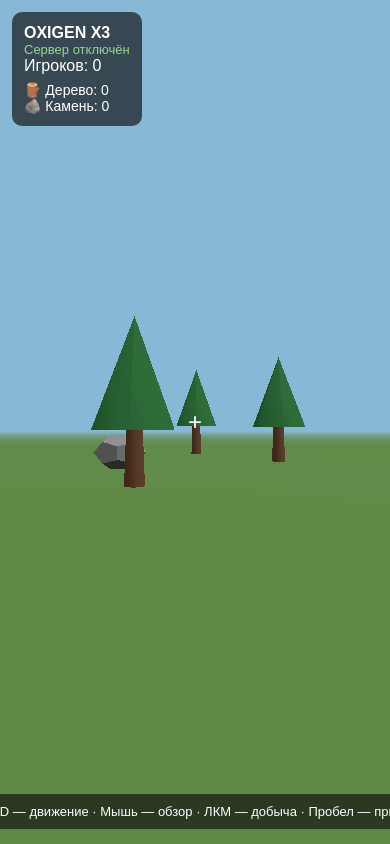
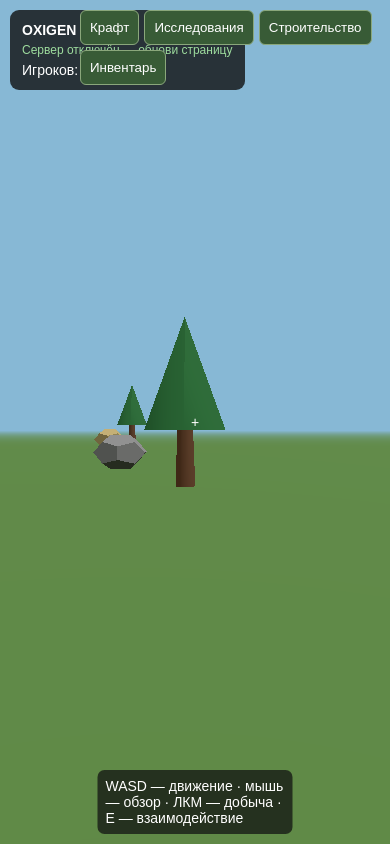
Before and after one commit to Laros11/Oxigen, a plain HTML site: page frontend/index.html in a window 390 px wide. Drawn offline with nearby package versions, Linux system fonts and the light colour scheme; animation ran at ten frames a second.

Commit message:
Update index.html

```diff
--- a/frontend/index.html
+++ b/frontend/index.html
@@ -3,257 +3,220 @@
 <html lang="ru">
 <head>
 <meta charset="UTF-8">
-<meta name="viewport" content="width=device-width, initial-scale=1.0, maximum-scale=1.0, user-scalable=no">
+<meta name="viewport" content="width=device-width,initial-scale=1,maximum-scale=1,user-scalable=no">
 <title>Oxigen X3</title>
 <style>
-*{box-sizing:border-box}
-body{margin:0;overflow:hidden;background:#111;color:white;font-family:Arial}
-canvas{display:block}
-#hud{position:fixed;top:12px;left:12px;z-index:5;background:#111a;padding:12px;border-radius:10px}
-#status{color:#8fda91;font-size:13px}
-#resources{margin-top:7px;font-size:14px}
-#help{position:fixed;bottom:15px;left:50%;transform:translateX(-50%);background:#111a;padding:10px;border-radius:8px;font-size:13px;text-align:center;white-space:nowrap}
-#crosshair{position:fixed;left:50%;top:50%;transform:translate(-50%,-50%);font-size:24px;pointer-events:none}
-#mobile{display:none;position:fixed;inset:0;z-index:4;pointer-events:none}
-.control{position:absolute;pointer-events:auto;border:2px solid #ffffff80;background:#1119;color:white;border-radius:50%;width:65px;height:65px;font-size:13px}
-#jump{right:25px;bottom:35px}
-#hit{right:100px;bottom:110px}
-#stick{left:25px;bottom:35px;width:120px;height:120px;border-radius:50%;border:2px solid #ffffff70;background:#1116;pointer-events:auto}
-#knob{position:absolute;left:35px;top:35px;width:46px;height:46px;border-radius:50%;background:#ffffff80}
+*{box-sizing:border-box}body{margin:0;overflow:hidden;background:#111;color:white;font:14px Arial}
+canvas{display:block}button{background:#385b36;color:white;border:1px solid #8aa77b;padding:9px;border-radius:6px;cursor:pointer}
+#hud{position:fixed;top:10px;left:10px;background:#111c;padding:12px;border-radius:9px;z-index:3;min-width:190px}
+#status{color:#9edc9e;font-size:12px;margin:5px 0}
+#menu{position:fixed;right:10px;top:10px;z-index:4;display:flex;gap:5px;flex-wrap:wrap;max-width:300px}
+#panel{display:none;position:fixed;z-index:5;top:50%;left:50%;transform:translate(-50%,-50%);width:min(420px,94vw);max-height:80vh;overflow:auto;background:#17231fee;border:1px solid #829b78;border-radius:12px;padding:16px}
+#panel h2{margin-top:0}#items{display:grid;gap:8px}
+.entry{display:flex;justify-content:space-between;align-items:center;gap:8px;background:#ffffff12;padding:9px;border-radius:7px}
+#cross{position:fixed;top:50%;left:50%;transform:translate(-50%,-50%);pointer-events:none}
+#hint{position:fixed;bottom:10px;left:50%;transform:translateX(-50%);background:#111b;padding:8px;border-radius:7px}
 </style>
 </head>
 <body>
 <div id="hud">
-  <b>OXIGEN X3</b>
-  <div id="status">Подключение...</div>
-  <div id="players">Игроков: 0</div>
-  <div id="resources">🪵 Дерево: 0<br>🪨 Камень: 0</div>
+<b>OXIGEN X3</b>
+<div id="status">Подключение к серверу...</div>
+<div id="players">Игроков: 0</div>
+<div id="resources"></div>
 </div>
-<div id="crosshair">+</div>
-<div id="help">WASD — движение · Мышь — обзор · ЛКМ — добыча · Пробел — прыжок</div>
-<div id="mobile">
-  <div id="stick"><div id="knob"></div></div>
-  <button class="control" id="jump">ПРЫЖОК</button>
-  <button class="control" id="hit">УДАР</button>
+<div id="menu">
+<button onclick="openPanel('craft')">Крафт</button>
+<button onclick="openPanel('research')">Исследования</button>
+<button onclick="openPanel('build')">Строительство</button>
+<button onclick="openPanel('inventory')">Инвентарь</button>
 </div>
+<div id="panel"><button style="float:right" onclick="closePanel()">Закрыть</button><h2 id="panelTitle"></h2><div id="items"></div></div>
+<div id="cross">+</div>
+<div id="hint">WASD — движение · мышь — обзор · ЛКМ — добыча · E — взаимодействие</div>
 
 <script type="module">
 import * as THREE from 'https://cdn.jsdelivr.net/npm/three@0.160.0/build/three.module.js';
 
-const scene = new THREE.Scene();
-scene.background = new THREE.Color(0x87b8d5);
-scene.fog = new THREE.Fog(0x87b8d5, 35, 110);
-
-const camera = new THREE.PerspectiveCamera(75, innerWidth/innerHeight, 0.1, 200);
+const scene=new THREE.Scene();
+scene.background=new THREE.Color(0x87b8d5);
+scene.fog=new THREE.Fog(0x87b8d5,35,120);
+const camera=new THREE.PerspectiveCamera(75,innerWidth/innerHeight,.1,300);
 camera.position.set(0,1.7,5);
-
-const renderer = new THREE.WebGLRenderer({antialias:false});
+const renderer=new THREE.WebGLRenderer({antialias:false});
 renderer.setSize(innerWidth,innerHeight);
 renderer.setPixelRatio(Math.min(devicePixelRatio,1.5));
 document.body.appendChild(renderer.domElement);
+scene.add(new THREE.HemisphereLight(0xffffff,0x52613a,2));
+const sun=new THREE.DirectionalLight(0xffffff,2);sun.position.set(20,40,10);scene.add(sun);
+const ground=new THREE.Mesh(new THREE.PlaneGeometry(200,200),new THREE.MeshStandardMaterial({color:0x557d3d}));
+ground.rotation.x=-Math.PI/2;ground.position.y=-.05;scene.add(ground);
 
-scene.add(new THREE.HemisphereLight(0xffffff,0x52613a,2));
-const sun = new THREE.DirectionalLight(0xffffff,2);
-sun.position.set(20,40,10);
-scene.add(sun);
+let ws,playerId=null,inventory={},research=[];
+const status=document.getElementById('status');
+function send(data){if(ws&&ws.readyState===WebSocket.OPEN)ws.send(JSON.stringify(data));else alert('Нет соединения с сервером');}
+function connect(){
+ ws=new WebSocket('wss://oxigen.onrender.com/ws');
+ ws.onopen=()=>{status.textContent='Сервер подключён';send({type:'join',nickname:'Survivor'});};
+ ws.onmessage=e=>{
+  const d=JSON.parse(e.data);
+  if(d.type==='welcome'){playerId=d.player_id;}
+  if(d.type==='joined'){playerId=d.player_id;inventory=d.inventory||{};research=d.research||[];renderInventory();(d.buildings||[]).forEach(addBuilding);}
+  if(d.type==='inventory'){inventory=d.inventory||{};renderInventory();if(d.message)notify(d.message);}
+  if(d.type==='research'){research=d.research||[];inventory=d.inventory||{};renderInventory();notify(d.message);}
+  if(d.type==='players'){document.getElementById('players').textContent='Игроков: '+d.players.length;}
+  if(d.type==='building_added')addBuilding(d.building);
+  if(d.type==='building_updated')updateBuilding(d.building);
+  if(d.type==='building_removed')removeBuilding(d.id);
+  if(d.type==='error')notify(d.message);
+ };
+ ws.onclose=()=>status.textContent='Сервер отключён — обнови страницу';
+ ws.onerror=()=>status.textContent='Ошибка подключения';
+}
+connect();
 
-const ground = new THREE.Mesh(
-  new THREE.PlaneGeometry(200,200),
-  new THREE.MeshStandardMaterial({color:0x557d3d})
-);
-ground.rotation.x=-Math.PI/2;
-ground.position.y=-0.05;
-scene.add(ground);
+function renderInventory(){
+ const names={wood:'Дерево',stone:'Камень',metal_ore:'Металл',sulfur_ore:'Сера',scrap:'Скрап',workbench:'Верстак',hatchet:'Топор',pickaxe:'Кирка',spear:'Копьё',bow:'Лук',arrows:'Стрелы'};
+ document.getElementById('resources').innerHTML=Object.entries(names).map(([k,n])=>`${n}: ${inventory[k]||0}`).join('<br>');
+}
+function notify(s){status.textContent=s;setTimeout(()=>{if(status.textContent===s)status.textContent='Сервер подключён';},2500);}
 
-const objects=[];
-const materialTree=new THREE.MeshStandardMaterial({color:0x68442b});
-const materialLeaves=new THREE.MeshStandardMaterial({color:0x286b35});
-const materialStone=new THREE.MeshStandardMaterial({color:0x858585});
+const recipes=[
+ ['workbench','Верстак I уровня','300 дерева, 100 камня, 50 скрапа'],
+ ['hatchet','Топор','100 дерева, 50 камня'],
+ ['pickaxe','Кирка','100 дерева, 80 камня'],
+ ['spear','Копьё','150 дерева, 50 камня — нужен чертёж'],
+ ['bow','Лук','200 дерева, 30 скрапа — нужен чертёж']
+];
+const structures=[
+ ['foundation','Фундамент — 100 дерева'],
+ ['wall','Стена — 75 дерева'],
+ ['door','Дверь — 90 дерева'],
+ ['window','Оконная стена — 85 дерева'],
+ ['roof','Крыша — 75 дерева']
+];
+function openPanel(type){
+ const panel=document.getElementById('panel'),items=document.getElementById('items');
+ panel.style.display='block';items.innerHTML='';
+ const add=(name,description,action,label='Создать')=>{
+  const row=document.createElement('div');row.className='entry';
+  const span=document.createElement('span');span.textContent=name+' — '+description;
+  const btn=document.createElement('button');btn.textContent=label;btn.onclick=action;
+  row.append(span,btn);items.append(row);
+ };
+ if(type==='craft'){
+  document.getElementById('panelTitle').textContent='Крафт';
+  recipes.forEach(([id,n,c])=>add(n,c,()=>send({type:'craft',item:id})));
+ }else if(type==='research'){
+  document.getElementById('panelTitle').textContent='Исследования — 40 скрапа';
+  recipes.filter(x=>['spear','bow'].includes(x[0])).forEach(([id,n])=>{
+   add(n,research.includes(id)?'Изучено':'Чертёж',()=>send({type:'research',item:id}),research.includes(id)?'Изучено':'Изучить');
+  });
+ }else if(type==='build'){
+  document.getElementById('panelTitle').textContent='Строительство — выбери деталь, затем кликни по земле';
+  structures.forEach(([id,n])=>add(n,'Разместить',()=>{selectedBuild=id;notify('Выбрано: '+n+' — нажми ЛКМ по земле');closePanel();},'Выбрать'));
+  add('Улучшение','Камень: 100 / металл: 150',()=>{const b=nearestOwnedBuilding();if(b)send({type:'upgrade',id:b.id});else notify('Рядом нет твоих построек');},'Улучшить');
+  add('Демонтаж','Убрать свою постройку',()=>{const b=nearestOwnedBuilding();if(b)send({type:'demolish',id:b.id});else notify('Рядом нет твоих построек');},'Убрать');
+ }else{
+  document.getElementById('panelTitle').textContent='Инвентарь';
+  Object.entries(inventory).forEach(([k,v])=>add(k,String(v),()=>{},''));
+ }
+}
+function closePanel(){document.getElementById('panel').style.display='none';}
+window.openPanel=openPanel;window.closePanel=closePanel;
 
-function createTree(x,z){
-  const group=new THREE.Group();
-  const trunk=new THREE.Mesh(new THREE.CylinderGeometry(.22,.3,2,6),materialTree);
-  trunk.position.y=1;
-  group.add(trunk);
-  const leaves=new THREE.Mesh(new THREE.ConeGeometry(1.2,3,6),materialLeaves);
-  leaves.position.y=3;
-  group.add(leaves);
-  group.position.set(x,0,z);
-  scene.add(group);
-  objects.push({mesh:group,type:'wood',amount:30,hits:0});
+const buildingMeshes=new Map();
+const buildMaterials=[0x85613b,0x888888,0x65747a];
+function makeBuilding(b){
+ const g=new THREE.Group();let mesh;
+ const mat=new THREE.MeshStandardMaterial({color:buildMaterials[Math.max(0,Math.min(2,b.level-1))]});
+ if(b.kind==='foundation')mesh=new THREE.Mesh(new THREE.BoxGeometry(3,.35,3),mat);
+ else if(b.kind==='wall')mesh=new THREE.Mesh(new THREE.BoxGeometry(3,2.5,.25),mat);
+ else if(b.kind==='door'){
+  const left=new THREE.Mesh(new THREE.BoxGeometry(.25,2.5,.25),mat);
+  const right=left.clone();right.position.x=1.35;g.add(left,right);
+  mesh=new THREE.Mesh(new THREE.BoxGeometry(2.5,.25,.25),mat);mesh.position.y=1.15;
+ }else if(b.kind==='window'){
+  const a=new THREE.Mesh(new THREE.BoxGeometry(3, .7,.25),mat);a.position.y=.9;
+  const c=a.clone();c.position.y=-.9;g.add(a,c);
+  const side=new THREE.Mesh(new THREE.BoxGeometry(.25,1.1,.25),mat);side.position.x=-1.35;
+  const side2=side.clone();side2.position.x=1.35;g.add(side,side2);
+ }else mesh=new THREE.Mesh(new THREE.BoxGeometry(3,.2,3),mat);
+ if(mesh)g.add(mesh);
+ g.position.set(b.x,b.y,b.z);g.rotation.y=b.rotation||0;scene.add(g);
+ buildingMeshes.set(b.id,{group:g,data:b});
 }
+function addBuilding(b){if(!buildingMeshes.has(b.id))makeBuilding(b);}
+function updateBuilding(b){removeBuilding(b.id);makeBuilding(b);}
+function removeBuilding(id){const b=buildingMeshes.get(id);if(b){scene.remove(b.group);buildingMeshes.delete(id);}}
+function nearestOwnedBuilding(){
+ let best=null,dist=5;
+ for(const b of buildingMeshes.values()){
+  if(b.data.owner_id!==playerId)continue;
+  const d=camera.position.distanceTo(b.group.position);
+  if(d<dist){dist=d;best=b.data;}
+ }
+ return best;
+}
+let selectedBuild=null;
+const keys={};let yaw=0,pitch=0,velocityY=0,onGround=true;
+document.addEventListener('keydown',e=>{keys[e.code]=true;if(e.code==='Space'&&onGround){velocityY=7;onGround=false;}});
+document.addEventListener('keyup',e=>keys[e.code]=false);
+renderer.domElement.addEventListener('click',()=>{if(!('ontouchstart'in window)&&document.getElementById('panel').style.display!=='block')renderer.domElement.requestPointerLock();});
+document.addEventListener('mousemove',e=>{if(document.pointerLockElement===renderer.domElement){yaw-=e.movementX*.002;pitch=Math.max(-1.4,Math.min(1.4,pitch-e.movementY*.002));}});
 
-function createStone(x,z){
-  const mesh=new THREE.Mesh(new THREE.DodecahedronGeometry(.8,0),materialStone);
-  mesh.position.set(x,.65,z);
-  mesh.scale.set(1.2,.8,1);
-  scene.add(mesh);
-  objects.push({mesh,type:'stone',amount:20,hits:0});
+const nodes=[];
+function node(type,x,z){
+ const group=new THREE.Group();let mesh;
+ if(type==='wood'){
+  const trunk=new THREE.Mesh(new THREE.CylinderGeometry(.22,.3,2,6),new THREE.MeshStandardMaterial({color:0x68442b}));trunk.position.y=1;group.add(trunk);
+  const leaves=new THREE.Mesh(new THREE.ConeGeometry(1.2,3,6),new THREE.MeshStandardMaterial({color:0x286b35}));leaves.position.y=3;group.add(leaves);
+ }else{
+  mesh=new THREE.Mesh(new THREE.DodecahedronGeometry(.8),new THREE.MeshStandardMaterial({color:type==='scrap'?0xb6a36b:0x858585}));
+  mesh.position.y=.65;mesh.scale.set(1.2,.8,1);group.add(mesh);
+ }
+ group.position.set(x,0,z);scene.add(group);nodes.push({group,type,hits:0,phase:Math.random()*6});
 }
+for(let i=0;i<55;i++){let x=(Math.random()-.5)*75,z=(Math.random()-.5)*75;if(Math.abs(x)<5&&Math.abs(z)<5)continue;node(Math.random()>.55?'wood':Math.random()>.5?'stone':'scrap',x,z);}
 
-for(let i=0;i<45;i++){
-  const x=(Math.random()-.5)*75;
-  const z=(Math.random()-.5)*75;
-  if(Math.abs(x)<5 && Math.abs(z)<5) continue;
-  if(Math.random()>.35) createTree(x,z);
-  else createStone(x,z);
+function harvest(){
+ const ray=new THREE.Raycaster();const dir=new THREE.Vector3();camera.getWorldDirection(dir);ray.set(camera.position,dir);
+ const hits=ray.intersectObjects(nodes.flatMap(n=>n.group.children),true);if(!hits.length)return;
+ const found=nodes.find(n=>n.group===hits[0].object.parent||n.group.children.includes(hits[0].object));if(!found)return;
+ found.hits++;found.group.rotation.z+=(Math.random()-.5)*.05;
+ if(found.hits>=4){
+  send({type:'harvest',resource:found.type,amount:10});
+  scene.remove(found.group);nodes.splice(nodes.indexOf(found),1);
+  notify('Ресурс отправлен на сервер');
+ }
 }
-
-const keys={};
-let yaw=0,pitch=0,velocityY=0,onGround=true;
-let wood=0,stone=0;
-const speed=5;
-const status=document.getElementById('status');
-const players=document.getElementById('players');
-
-const ws=new WebSocket('wss://oxigen.onrender.com/ws');
-ws.onopen=()=>{
-  status.textContent='Сервер подключён';
-  ws.send(JSON.stringify({type:'join',nickname:'Survivor'}));
-};
-ws.onmessage=e=>{
-  try{
-    const data=JSON.parse(e.data);
-    if(data.type==='players') players.textContent='Игроков: '+data.players.length;
-    if(data.type==='welcome') status.textContent='На сервере';
-  }catch{}
-};
-ws.onerror=()=>status.textContent='Ошибка подключения';
-ws.onclose=()=>status.textContent='Сервер отключён';
-
-document.addEventListener('keydown',e=>{
-  keys[e.code]=true;
-  if(e.code==='Space' && onGround){
-    velocityY=7;
-    onGround=false;
-  }
-});
-document.addEventListener('keyup',e=>keys[e.code]=false);
-
-renderer.domElement.addEventListener('click',()=>{
-  if(!isMobile) renderer.domElement.requestPointerLock();
-});
-document.addEventListener('mousemove',e=>{
-  if(document.pointerLockElement===renderer.domElement){
-    yaw-=e.movementX*.002;
-    pitch-=e.movementY*.002;
-    pitch=Math.max(-1.4,Math.min(1.4,pitch));
-  }
+let selectedBuildRotation=0;
+document.addEventListener('mousedown',e=>{
+ if(e.button!==0||document.getElementById('panel').style.display==='block')return;
+ if(selectedBuild){
+  const ray=new THREE.Raycaster(),dir=new THREE.Vector3();camera.getWorldDirection(dir);ray.set(camera.position,dir);
+  const hit=ray.intersectObject(ground)[0];
+  if(hit){const p=hit.point.clone();p.x=Math.round(p.x/3)*3;p.z=Math.round(p.z/3)*3;send({type:'build',kind:selectedBuild,position:{x:p.x,y:.1,z:p.z},rotation:selectedBuildRotation});selectedBuild=null;}
+ }else harvest();
 });
 
-const isMobile='ontouchstart' in window;
-if(isMobile){
-  document.getElementById('mobile').style.display='block';
-  document.getElementById('help').textContent='Джойстик — движение · Правая часть экрана — обзор';
-}
-
-let moveX=0,moveZ=0;
-const stick=document.getElementById('stick');
-const knob=document.getElementById('knob');
-let stickActive=false;
-
-stick.addEventListener('pointerdown',e=>{
-  stickActive=true;
-  stick.setPointerCapture(e.pointerId);
-  updateStick(e);
-});
-stick.addEventListener('pointermove',e=>{
-  if(stickActive) updateStick(e);
-});
-stick.addEventListener('pointerup',()=>{
-  stickActive=false;moveX=0;moveZ=0;
-  knob.style.left='35px';knob.style.top='35px';
-});
-function updateStick(e){
-  const r=stick.getBoundingClientRect();
-  let x=e.clientX-(r.left+r.width/2);
-  let y=e.clientY-(r.top+r.height/2);
-  const len=Math.hypot(x,y);
-  if(len>35){x=x/len*35;y=y/len*35;}
-  moveX=x/35;moveZ=y/35;
-  knob.style.left=(35+x)+'px';
-  knob.style.top=(35+y)+'px';
-}
-
-let lookPointer=null,lastX=0,lastY=0;
-document.addEventListener('pointerdown',e=>{
-  if(!isMobile || e.target.closest('#stick') || e.target.closest('.control'))return;
-  lookPointer=e.pointerId;lastX=e.clientX;lastY=e.clientY;
-});
-document.addEventListener('pointermove',e=>{
-  if(lookPointer!==e.pointerId)return;
-  yaw-=(e.clientX-lastX)*.006;
-  pitch-=(e.clientY-lastY)*.006;
-  pitch=Math.max(-1.4,Math.min(1.4,pitch));
-  lastX=e.clientX;lastY=e.clientY;
-});
-document.addEventListener('pointerup',()=>lookPointer=null);
-
-document.getElementById('jump').addEventListener('click',()=>{
-  if(onGround){velocityY=7;onGround=false;}
-});
-document.getElementById('hit').addEventListener('click',harvest);
-document.addEventListener('mousedown',e=>{
-  if(e.button===0 && !isMobile) harvest();
-});
-
-function harvest(){
-  const origin=camera.position.clone();
-  const direction=new THREE.Vector3();
-  camera.getWorldDirection(direction);
-  const ray=new THREE.Raycaster(origin,direction,0,3.5);
-  const hits=ray.intersectObjects(objects.flatMap(o=>o.mesh.children?.length?[...o.mesh.children]:[o.mesh]),true);
-  if(!hits.length)return;
-  const found=objects.find(o=>o.mesh===hits[0].object || o.mesh===hits[0].object.parent);
-  if(!found)return;
-  found.hits++;
-  if(found.hits>=4){
-    if(found.type==='wood')wood+=found.amount*3;
-    else stone+=found.amount*3;
-    scene.remove(found.mesh);
-    objects.splice(objects.indexOf(found),1);
-    document.getElementById('resources').innerHTML=
-      `🪵 Дерево: ${wood}<br>🪨 Камень: ${stone}`;
-  }
-}
-
+let walk=0,hitAnim=0;
 const clock=new THREE.Clock();
 function animate(){
-  requestAnimationFrame(animate);
-  const dt=Math.min(clock.getDelta(),.05);
-
-  let forward=0,side=0;
-  if(keys.KeyW)forward++;
-  if(keys.KeyS)forward--;
-  if(keys.KeyA)side--;
-  if(keys.KeyD)side++;
-  forward-=moveZ;
-  side+=moveX;
-
-  const length=Math.hypot(forward,side);
-  if(length>0){forward/=length;side/=length;}
-
-  camera.position.x+=(-Math.sin(yaw)*forward+Math.cos(yaw)*side)*speed*dt;
-  camera.position.z+=(-Math.cos(yaw)*forward-Math.sin(yaw)*side)*speed*dt;
-
-  velocityY-=18*dt;
-  camera.position.y+=velocityY*dt;
-  if(camera.position.y<1.7){
-    camera.position.y=1.7;velocityY=0;onGround=true;
-  }
-
-  camera.rotation.order='YXZ';
-  camera.rotation.y=yaw;
-  camera.rotation.x=pitch;
-  renderer.render(scene,camera);
+ requestAnimationFrame(animate);const dt=Math.min(clock.getDelta(),.05),t=clock.elapsedTime;
+ let f=(keys.KeyW?1:0)-(keys.KeyS?1:0),s=(keys.KeyD?1:0)-(keys.KeyA?1:0);
+ const len=Math.hypot(f,s);if(len){f/=len;s/=len;walk+=dt*9;}else walk*=Math.max(0,1-dt*6);
+ camera.position.x+=(-Math.sin(yaw)*f+Math.cos(yaw)*s)*5*dt;
+ camera.position.z+=(-Math.cos(yaw)*f-Math.sin(yaw)*s)*5*dt;
+ velocityY-=18*dt;camera.position.y+=velocityY*dt;
+ if(camera.position.y<1.7){camera.position.y=1.7;velocityY=0;onGround=true;}
+ camera.rotation.order='YXZ';camera.rotation.y=yaw;camera.rotation.x=pitch;
+ camera.position.y+=Math.sin(walk)*.025;
+ nodes.forEach(n=>{if(n.type==='wood')n.group.rotation.z=Math.sin(t+n.phase)*.006;});
+ renderer.render(scene,camera);
 }
 animate();
-
-addEventListener('resize',()=>{
-  camera.aspect=innerWidth/innerHeight;
-  camera.updateProjectionMatrix();
-  renderer.setSize(innerWidth,innerHeight);
-});
+addEventListener('resize',()=>{camera.aspect=innerWidth/innerHeight;camera.updateProjectionMatrix();renderer.setSize(innerWidth,innerHeight);});
 </script>
 </body>
 </html>
```
